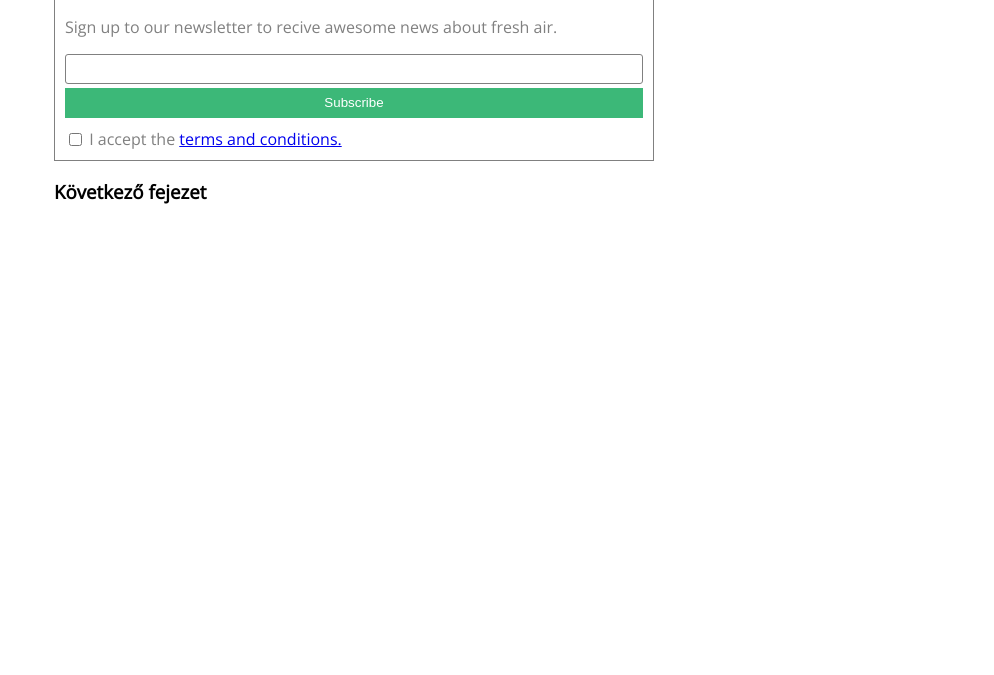
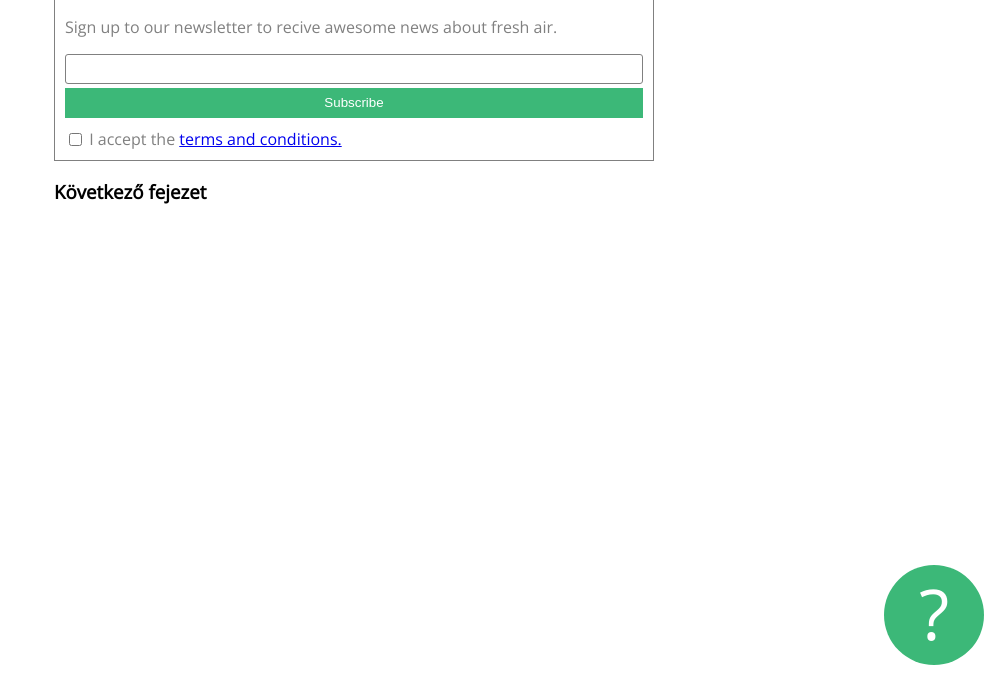
Before and after one commit to CsehiTamas/gyakorlas, a plain HTML site: page index.html in a window 1280 px wide. Shown: the part 125-800 px from the top of the page, without its empty margins (286-1280 px from the left). Drawn offline with nearby package versions, Linux system fonts and the light colour scheme.

Commit message:
Add files via upload

```diff
--- a/index.html
+++ b/index.html
@@ -29,6 +29,9 @@
         </div>
     </div>
     <h3>Következő fejezet</h3>
+    <div id='questionmark'>
+        ?
+    </div>
 </div>
 </body>
 </html>
--- a/style.css
+++ b/style.css
@@ -54,3 +54,19 @@
     position: relative;
     top: 1px;
 }
+
+#questionmark{
+    background-color: #3cb878;
+    color: white;
+    width: 100px;
+    height: 100px;
+    border-radius: 50%;
+     font-size: 70px;
+     text-align: center;
+     position: fixed;
+     bottom: 10px;
+     right: 10px;
+
+
+
+}
```
